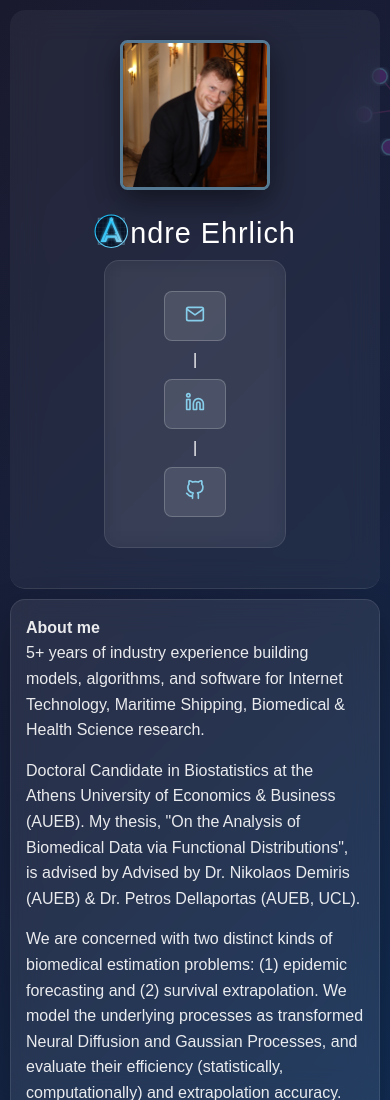
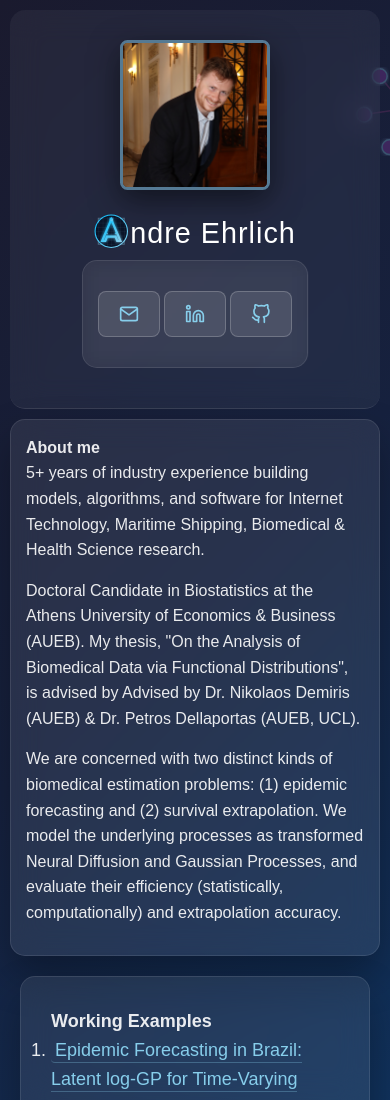
Before and after one commit to andreehrlich/andreehrlich.github.io, a plain HTML site: page index.html in a window 390 px wide. Shown: the top 1100 px of the page. Drawn offline with nearby package versions, Linux system fonts and the light colour scheme.

Commit message:
fix social links mobile

```diff
--- a/css/style2.css
+++ b/css/style2.css
@@ -251,7 +251,7 @@ ul {
     }
 
     .social-links a {
-        display: block;
+        /* display: block; */
         margin: 10px auto;
         width: fit-content;
     }
--- a/index.html
+++ b/index.html
@@ -60,14 +60,14 @@
                 <path d="M4 4h16c1.1 0 2 .9 2 2v12c0 1.1-.9 2-2 2H4c-1.1 0-2-.9-2-2V6c0-1.1.9-2 2-2z"/>
                 <polyline points="22,6 12,13 2,6"/>
               </svg>
-            </a> |
+            </a>
             <a href="https://www.linkedin.com/in/andre-ehrlich-35942384/">
               <svg width="16" height="16" viewBox="0 0 24 24" fill="none" stroke="currentColor" stroke-width="2" stroke-linecap="round" stroke-linejoin="round">
                 <path d="M16 8a6 6 0 0 1 6 6v7h-4v-7a2 2 0 0 0-2-2 2 2 0 0 0-2 2v7h-4v-7a6 6 0 0 1 6-6z"/>
                 <rect x="2" y="9" width="4" height="12"/>
                 <circle cx="4" cy="4" r="2"/>
               </svg>
-            </a> |
+            </a>
             <a href="https://github.com/andreehrlich">
               <svg width="16" height="16" viewBox="0 0 24 24" fill="none" stroke="currentColor" stroke-width="2" stroke-linecap="round" stroke-linejoin="round">
                 <path d="M9 19c-5 1.5-5-2.5-7-3m14 6v-3.87a3.37 3.37 0 0 0-.94-2.61c3.14-.35 6.44-1.54 6.44-7A5.44 5.44 0 0 0 20 4.77 5.07 5.07 0 0 0 19.91 1S18.73.65 16 2.48a13.38 13.38 0 0 0-7 0C6.27.65 5.09 1 5.09 1A5.07 5.07 0 0 0 5 4.77a5.44 5.44 0 0 0-1.5 3.78c0 5.42 3.3 6.61 6.44 7A3.37 3.37 0 0 0 9 18.13V22"/>
```
